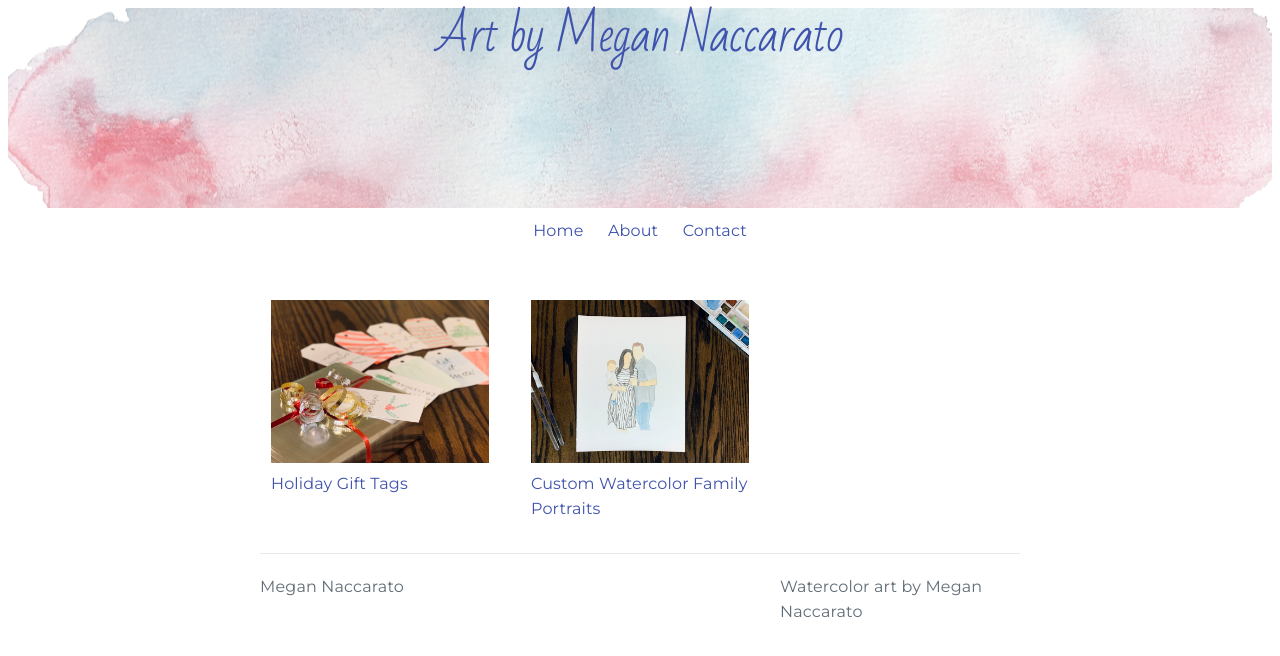
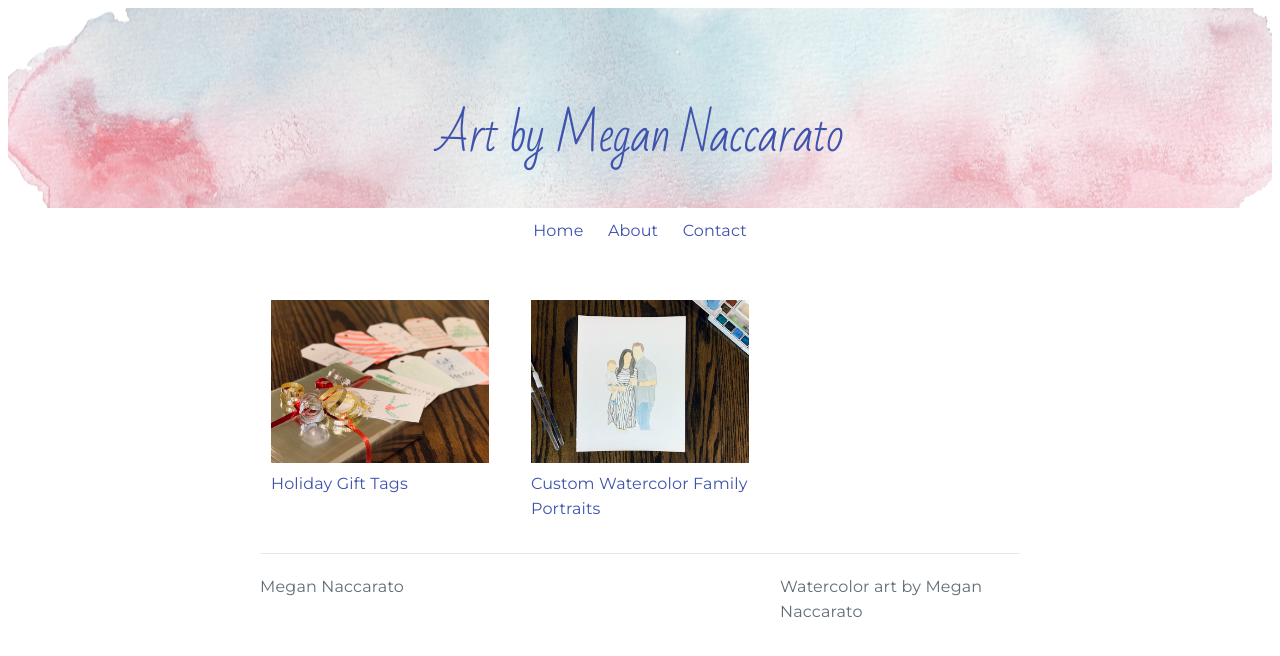
Before and after one commit to naccrat/megan, a Jekyll site: the page built from index.html, in a window 1280 px wide. Shown: the top 656 px of the page. Built offline with Jekyll 4.4.1, drawn with Linux system fonts in a browser that asks for light colours.

Commit message:
css align stuff

```diff
--- a/_sass/_layout.scss
+++ b/_sass/_layout.scss
@@ -18,6 +18,11 @@
 }
 .site-title {
     font-family: 'Bad Script', cursive;
+    margin-left: auto;
+    margin-right: auto;
+    position: relative;
+    top: 50%;
+    transform: translateY(-50%);
 }
 .navbar {
     display: block;
```
